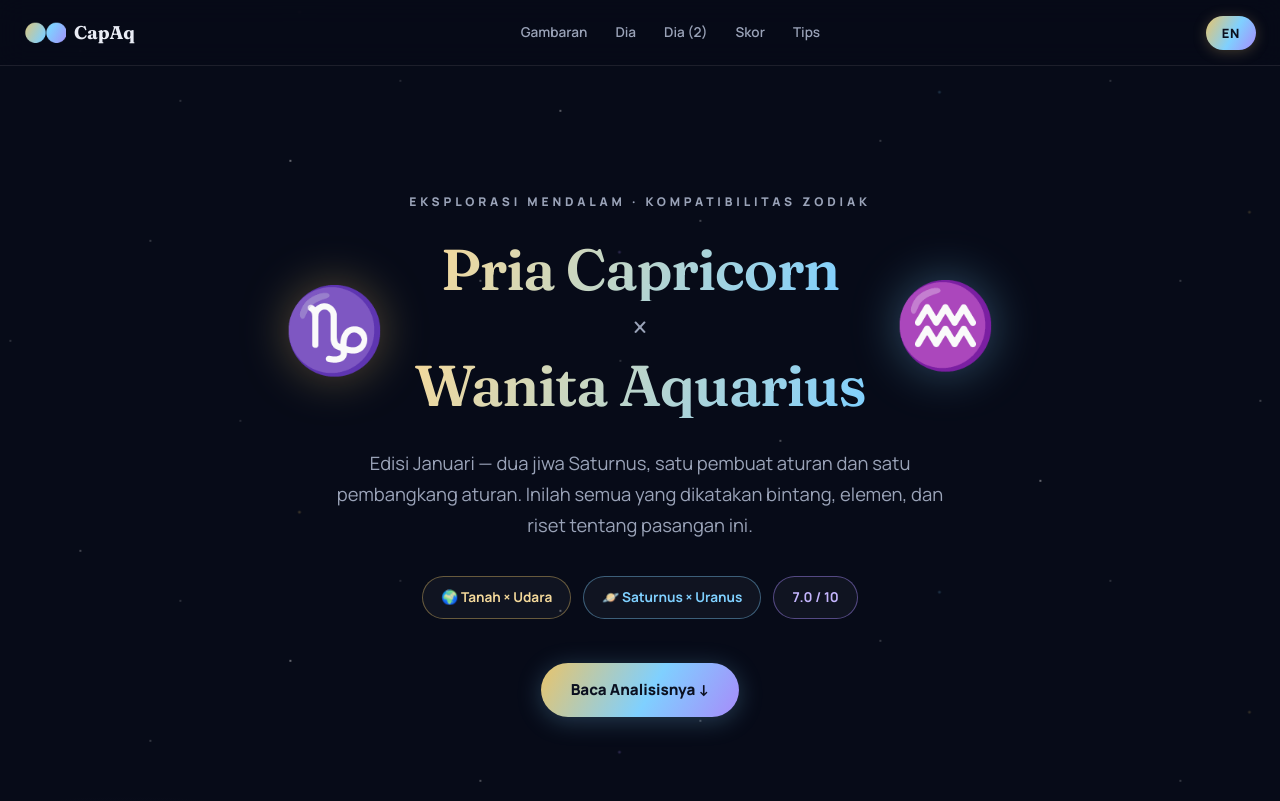
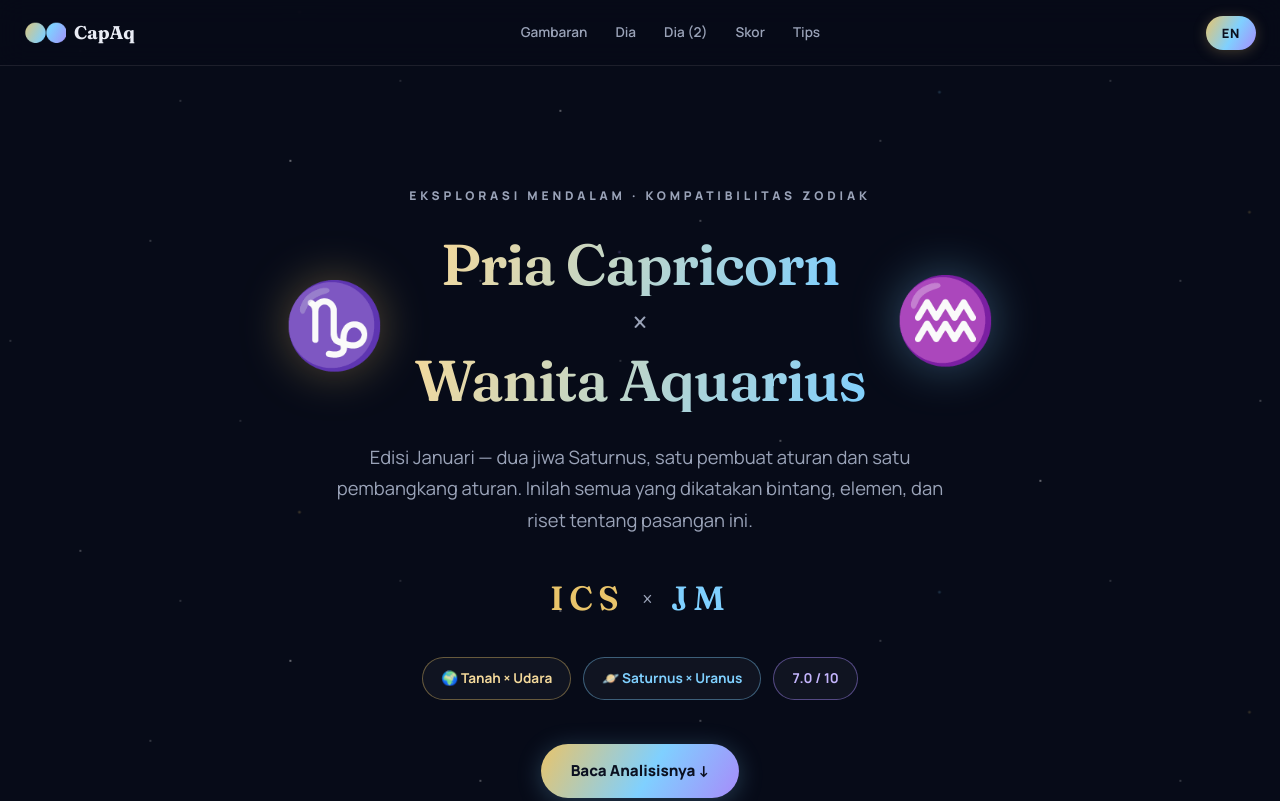
Before and after one commit to ataraxianusa/capaq, a plain HTML site: page index.html in a window 1280 px wide. Shown: the top 801 px of the page. Drawn offline with Linux system fonts and the light colour scheme.

Commit message:
feat: personalize site with ICS × JM monogram

```diff
--- a/index.html
+++ b/index.html
@@ -58,6 +58,11 @@
         <span class="hero__sign hero__sign--aq">♒</span>
       </h1>
       <p class="hero__sub" data-en="The January Edition — two Saturn souls, one rule-maker and one rule-breaker. Here's everything the stars, the elements, and the research say about this pairing." data-id="Edisi Januari — dua jiwa Saturnus, satu pembuat aturan dan satu pembangkang aturan. Inilah semua yang dikatakan bintang, elemen, dan riset tentang pasangan ini.">Edisi Januari — dua jiwa Saturnus, satu pembuat aturan dan satu pembangkang aturan. Inilah semua yang dikatakan bintang, elemen, dan riset tentang pasangan ini.</p>
+      <div class="hero__monogram" aria-label="ICS × JM">
+        <span class="hero__monogram--cap">ICS</span>
+        <span class="hero__monogram--x">×</span>
+        <span class="hero__monogram--aq">JM</span>
+      </div>
       <div class="hero__chips">
         <span class="chip chip--earth" data-en="🌍 Earth × Air" data-id="🌍 Tanah × Udara">🌍 Tanah × Udara</span>
         <span class="chip chip--saturn" data-en="🪐 Saturn × Uranus" data-id="🪐 Saturnus × Uranus">🪐 Saturnus × Uranus</span>
@@ -487,7 +492,7 @@
   </main>
 
   <footer class="footer">
-    <p><span class="nav__glyph">♑♒</span> <strong>CapAq</strong> <span data-en="· Built with research, coffee & the weekend vibe" data-id="· Dibuat dengan riset, kopi & vibe weekend">· Dibuat dengan riset, kopi & vibe weekend</span></p>
+    <p><span class="nav__glyph">♑♒</span> <strong>CapAq</strong> <span data-en="· Built with research, coffee & the weekend vibe" data-id="· Dibuat dengan riset, kopi & vibe weekend">· Dibuat dengan riset, kopi & vibe weekend</span> <span class="footer__initials">· ICS × JM</span></p>
     <p class="footer__small"><span data-en="Publishable on GitHub Pages · © " data-id="Siap publikasi di GitHub Pages · © ">Siap publikasi di GitHub Pages · © </span><span id="year">2026</span></p>
   </footer>
 
--- a/styles.css
+++ b/styles.css
@@ -198,6 +198,17 @@ body {
   color: var(--muted); font-size: clamp(1rem, 2vw, 1.15rem);
 }
 
+.hero__monogram {
+  display: flex; align-items: center; justify-content: center; gap: 18px;
+  margin-bottom: 30px;
+  font-family: var(--font-display);
+  font-size: clamp(1.4rem, 3.5vw, 2.1rem);
+  font-weight: 600; letter-spacing: 0.16em;
+}
+.hero__monogram--cap { color: var(--gold); }
+.hero__monogram--aq  { color: var(--aqua); }
+.hero__monogram--x   { color: var(--muted); font-size: 0.62em; letter-spacing: 0; }
+
 .hero__chips { display: flex; gap: 12px; flex-wrap: wrap; justify-content: center; margin-bottom: 44px; }
 
 .chip {
@@ -393,6 +404,7 @@ body {
 }
 .footer p + p { margin-top: 6px; }
 .footer__small { font-size: 0.8rem; opacity: .75; }
+.footer__initials { color: var(--gold-soft); font-weight: 700; }
 
 /* ── Scroll reveal ─────────────────────────────────────── */
 .reveal { opacity: 0; transform: translateY(24px); transition: opacity .7s ease, transform .7s ease; }
```
Also changed, not shown: og-card.html (+5 -0 lines), og-image.png.
